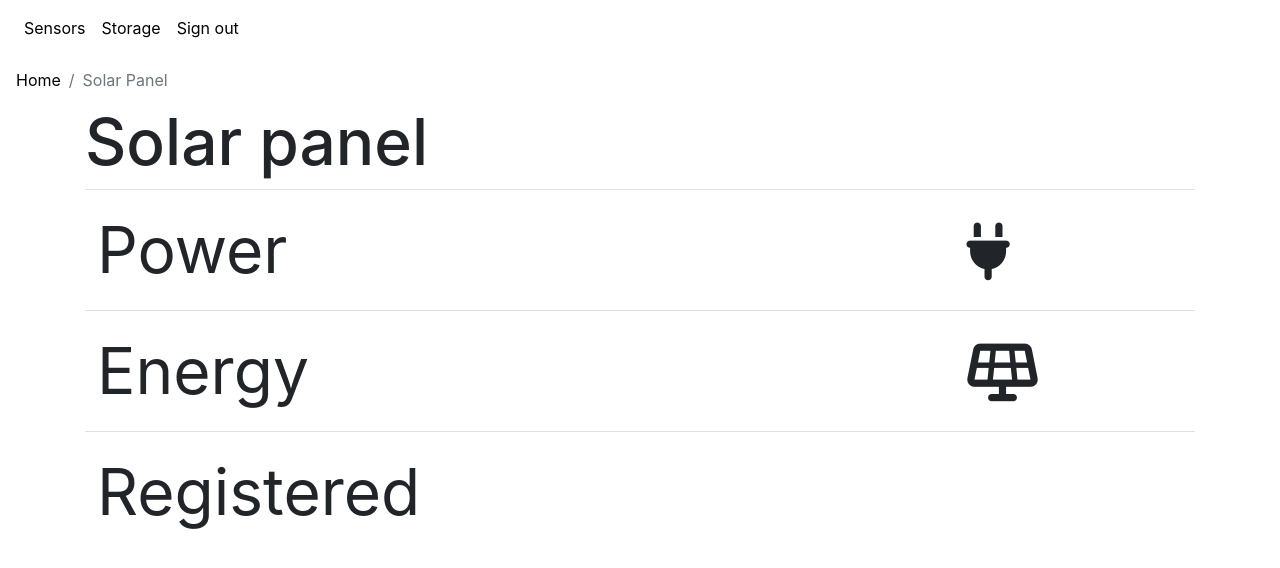
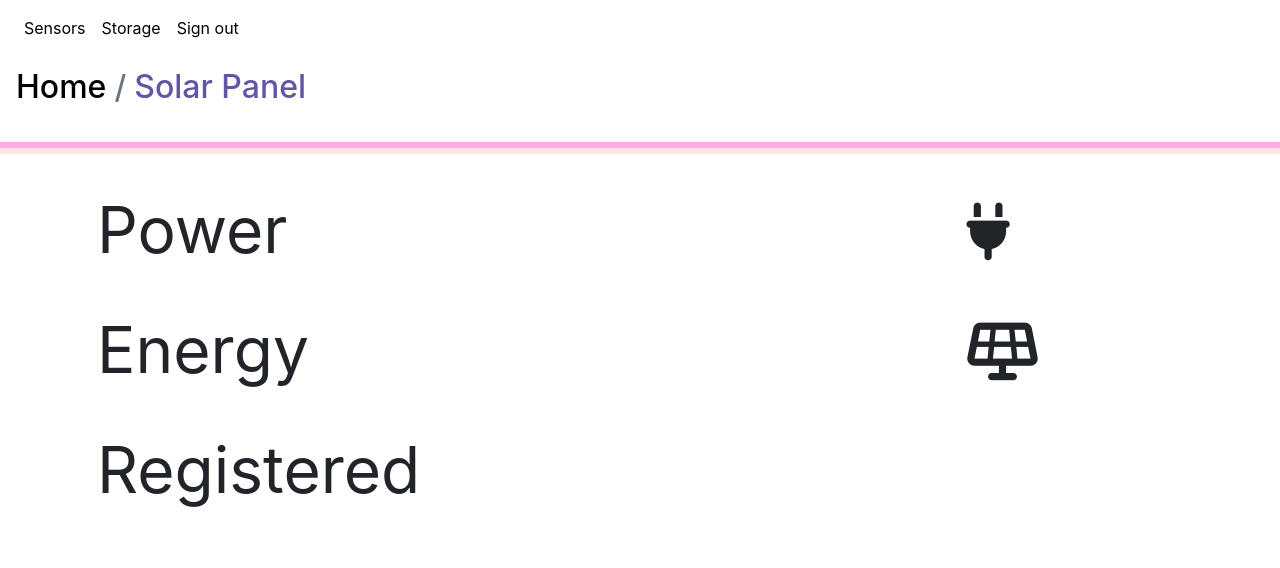
Before and after one commit to johanlundahl/home_eye, a Flask app: template home_eye/templates/solar.html in a window 1280 px wide. Shown: the top 568 px of the page. Run offline with Flask 2, Linux system fonts and the light colour scheme; the template is opened without the code that fills it, so the values that code supplies are empty; some libraries are stand-ins or nearby versions.

Commit message:
redesign of solar presentation

```diff
--- a/home_eye/templates/solar.html
+++ b/home_eye/templates/solar.html
@@ -1,19 +1,21 @@
 (% extends 'base.html' %)
-
 (% block title %) solar (% endblock %)
-
 (% block content %)
 
 <nav aria-label="breadcrumb">
-  <ol class="breadcrumb">
-    <li class="breadcrumb-item"><a href="/">Home</a></li>
-    <li class="breadcrumb-item active title" aria-current="page">Solar panel</li>
+  <ol class="breadcrumb bg-white">
+    <li class="breadcrumb-item h2"><a href="/">Home</a></li>
+    <li class="breadcrumb-item title h2" style="color: #6155a6" aria-current="page">Solar panel</li>
   </ol>
 </nav>
 
+<!-- ffabe1 ffe6e6-->
+
+<hr style="border:3px solid #ffabe1;margin-bottom:0px;padding-bottom:0px;"/>
+<hr style="border:3px solid #ffe6e6;margin-top:0px;padding-top:0px;"/>
+
 <div class="container sensor">
-    <h1>Solar panel</h1>
-    <table class="table plain_text">
+    <table class="table plain_text table-borderless">
       <tbody>
         <tr>
           <td>Power</td>
@@ -33,46 +35,57 @@
 
 <br/>
 
+
 <div class="container">
   <canvas id="theChart"></canvas>
 </div>
 
 <script>
-function get_options(title) {
-  var options = {
-      title: {
-        display: true,
-        text: title
-      },
-      aspectRatio: 1,
-      scales: {
-        xAxes: [{
-          ticks: {
-            autoSkip: true,
-            maxRotation: 90,
-            minRotation: 90
+function sum(arr){
+  var sum = 0;
+  for(i=0; i < arr.length; i++){
+    sum += arr[i];
   }
-        }]
-      }
-    };
-  return options;
+  return sum;
 }
 
+var trend = (( history.values|safe ));
+var sum = sum(trend);
+var avg = sum/trend.length;
+
 var ctx = document.getElementById('theChart').getContext('2d');
-var chart_options = get_options('');
-var myLineChart = new Chart(ctx, {
-  type: 'bar',
+var myBarChart = new Chart(ctx, {
+    type: 'horizontalBar',
     data: {
-    labels: (( history.dates|safe )),
+    labels: ['Today', '7 day avg'],
       datasets: [{
-        data: (( history.values|safe )),
-        label: "Energy",
-        borderColor: "#3e95cd",
+          data: [((solar.energy.value|safe)), avg],
+          backgroundColor: ["#6155a6", "#a685e2" ],
           fill: false
         }
       ]
     },
-  options: chart_options
+    options: {
+      legend: {
+            display: false
+         },
+        scales: {
+            xAxes: [{
+                ticks: {
+                    min: 1,
+                    display: false
+                }, gridLines: {
+                  display:false
+                }
+            }],
+            yAxes: [{
+                stacked: true,
+                gridLines: {
+                  display:false
+                }
+            }]
+        }
+    }
 });
 </script>
 
```
Lines whose indentation alone changed are shown as unchanged.
